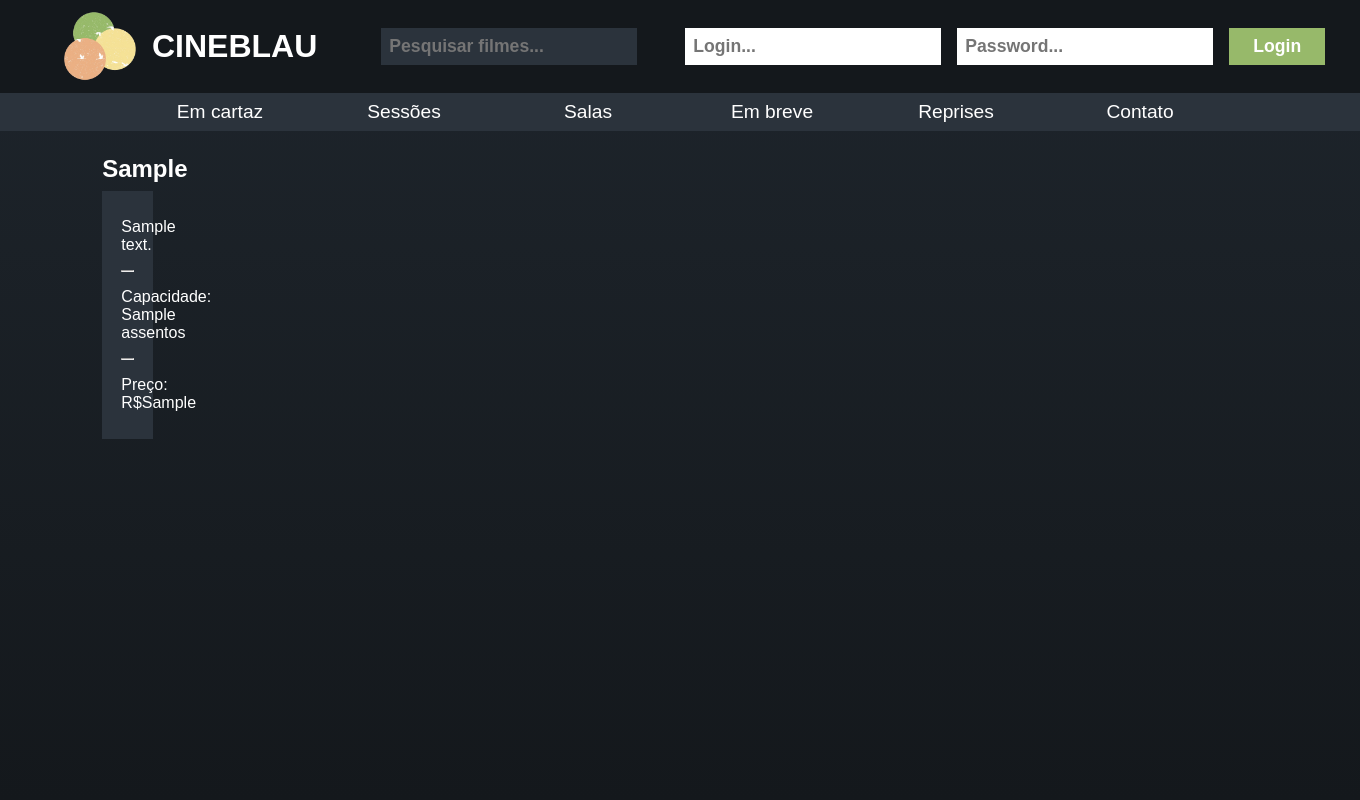
After one commit to vitorgessner/cineblau, a PHP site: page /salas.php in a window 1360 px wide. The commit adds this page. Run offline with PHP 8.4, Linux system fonts and the light colour scheme; tables that the repository leaves empty or names only in its code hold one stand-in row (values such as "Sample post").

Commit message:
criando função para conectar no banco de dados e terminando a página de salas

```diff
--- a/banco.php
+++ b/banco.php
@@ -1,9 +1,7 @@
 <?php
     require 'config.php';
 
-    $dsn = "mysql:host=$host;dbname=$db;charset=UTF8";
-
-    $pdo = new PDO($dsn, $user, $password);
+    $pdo = getPDO();
 
     if ($_POST){
         $titulo = $_POST['titulo'];
--- a/config.php
+++ b/config.php
@@ -1,8 +1,12 @@
 <?php
+function getPDO()
+{
+    $host = 'localhost';
+    $db = 'cinema';
+    $user = 'root';
+    $password = 'VGGvgg2003****';
 
-$host = 'localhost';
-$db = 'cinema';
-$user = 'root';
-$password = 'VGGvgg2003****'
-
-?>
+    $dsn = "mysql:host=$host;dbname=$db;charset=UTF8";
+    $pdo = new PDO($dsn, $user, $password);
+    return $pdo;
+}
--- a/css/style.css
+++ b/css/style.css
@@ -295,3 +295,41 @@ a {
 .dezoito {
     background-color: black;
 }
+
+/* -------------------------------------------------- */
+
+.salas {
+    display: flex;
+    flex-wrap: wrap;
+    justify-content: center;
+    column-gap: 21rem;
+    color: white;
+    max-width: fit-content;
+}
+
+.card_salas {
+    /* margin: auto; */
+    width: 20%;
+
+}
+
+.card_title {
+    margin: 1.5rem 0 .5rem;
+}
+
+.card_info {
+    display: flex;
+    flex-direction: column;
+    background-color: var(--secondary-color);
+    padding: 1.2rem;
+}
+
+.card_info p {
+    margin: 0;
+    padding: .5rem 0;
+
+}
+
+hr {
+    width: 100%;
+}
--- /dev/null
+++ b/salas.php
@@ -0,0 +1,74 @@
+<?php
+require "config.php";
+
+$pdo = getPDO();
+
+$sql = "Select tipo, descricao, capacidade, preco from Tipo_sala;";
+
+$resultado = $pdo->query($sql);
+
+$salas = $resultado->fetchAll(PDO::FETCH_ASSOC);
+
+?>
+
+<!DOCTYPE html>
+<html lang="en">
+
+<head>
+    <meta charset="UTF-8">
+    <meta name="viewport" content="width=device-width, initial-scale=1.0">
+    <link rel="stylesheet" href="css/style.css">
+    <title>Cineblau</title>
+</head>
+
+<body>
+    <header class="main_header">
+        <a class="identidade" href="index.html">
+            <img src="images/logoCinebg.png" alt="logo" class="logo">
+            <h1 class="main_title">Cineblau</h1>
+        </a>
+
+        <div>
+            <form action="" method="get">
+                <input type="search" name="search" id="search" placeholder="Pesquisar filmes..." class="input input_dark">
+            </form>
+
+            <form action="" method="post">
+                <input type="text" name="login" id="login" placeholder="Login..." class="input input_light">
+                <input type="password" name="password" id="password" placeholder="Password..." class="input input_light">
+                <button class="button">Login</button>
+            </form>
+        </div>
+
+    </header>
+
+    <aside class="main_aside">
+        <ul class="options">
+            <li><a href="index.html">Em cartaz</a></li>
+            <li><a href="sessoes.php">Sessões</a></li>
+            <li><a href="salas.php">Salas</a></li>
+            <li><a href="emBreve.php">Em breve</a></li>
+            <li><a href="reprises.php">Reprises</a></li>
+            <li><a href="contato.php">Contato</a></li>
+        </ul>
+    </aside>
+
+    <main class="salas">
+        <?php foreach($salas as $sala) {?>
+        <article class="card_salas">
+            <h2 class="card_title"><?= $sala['tipo']?></h2>
+            <div class="card_info">
+                <p><?= $sala['descricao']?></p>
+                <hr>
+                <p>Capacidade: <?= $sala['capacidade']?> assentos</p>
+                <hr>
+                <p>Preço: R$<?= $sala['preco']?></p>
+            </div>
+        </article>
+        <?php }?>
+        </div>
+
+    </main>
+</body>
+
+</html>
```
Also changed, not shown: index.html (+4 -4 lines), sessoes.php (+5 -7 lines).
